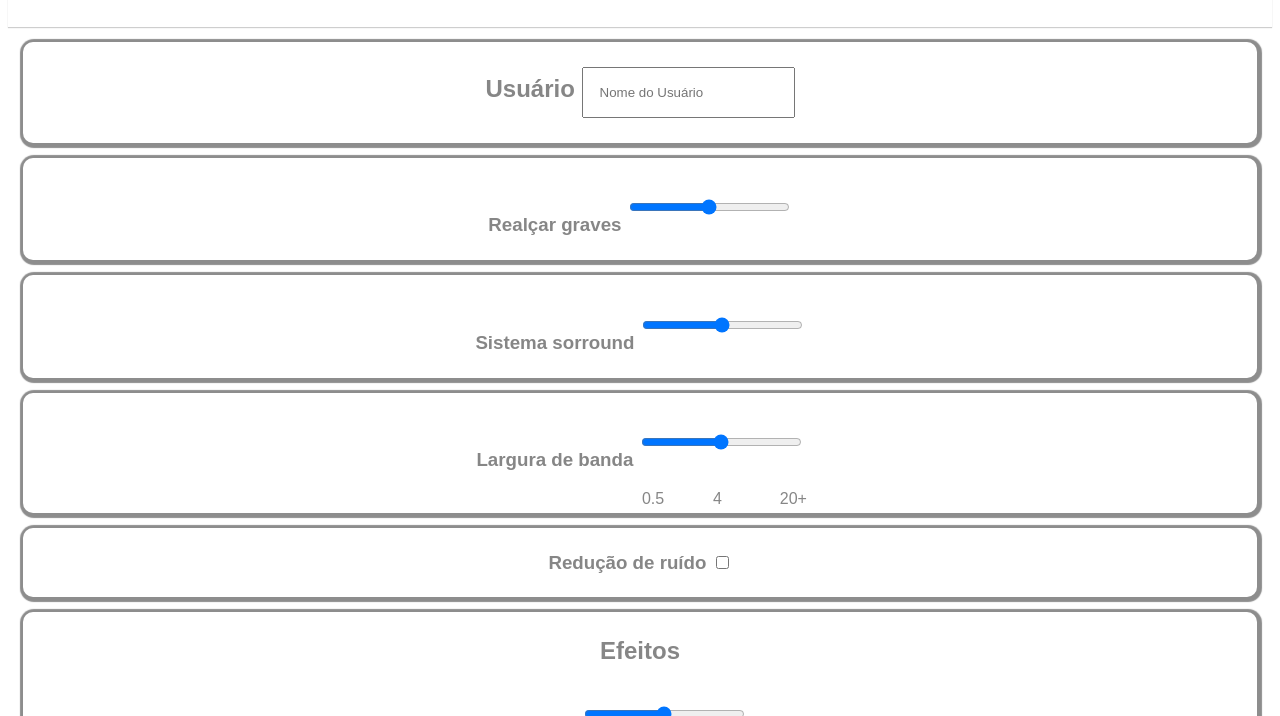
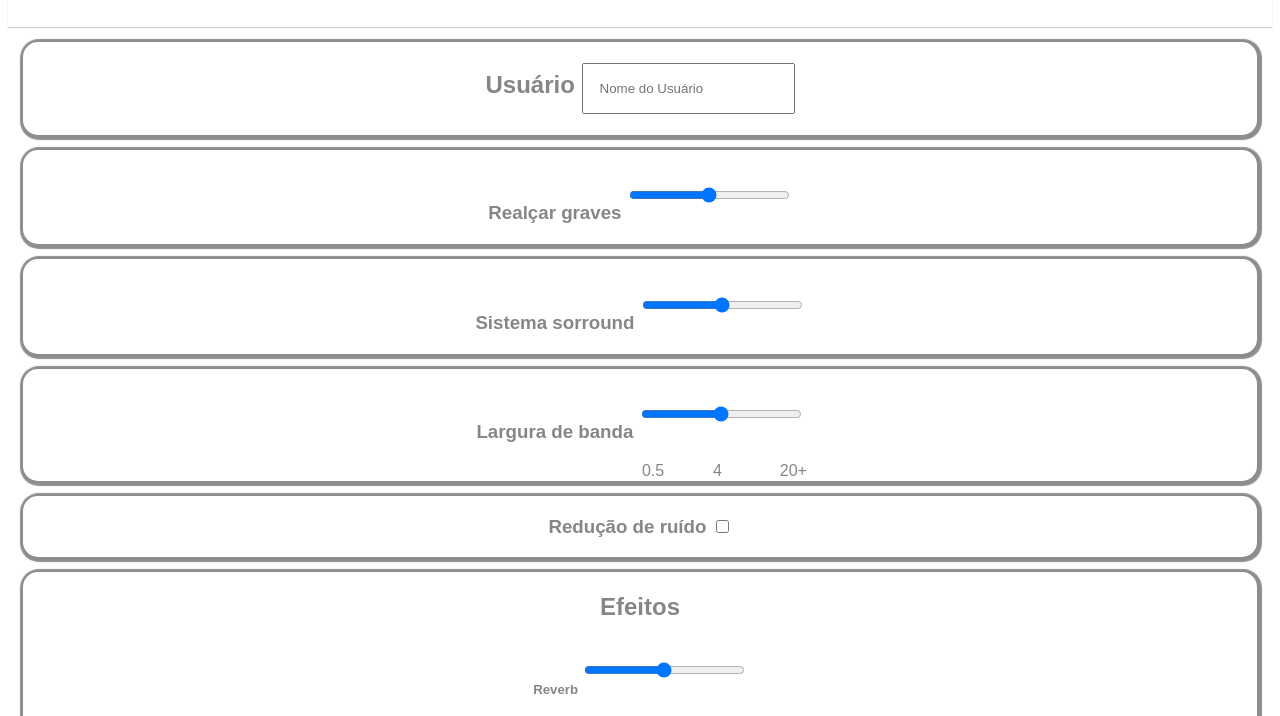
Before and after one commit to SuperChoque123/Funcionalidade-nova---Deezer-Equalizador, a plain HTML site: page index.html in a window 1280 px wide. Shown: the part 77-793 px from the top of the page. Drawn offline with Linux system fonts and the light colour scheme.

Commit message:
Update bonito.css

```diff
--- a/bonito.css
+++ b/bonito.css
@@ -18,8 +18,8 @@ h1 {
 
 section {
     margin: 15px;
-    padding: 5px;
-    border-radius: 10px;
+    padding: 1px;
+    border-radius: 15px;
     background-color: #ffffff;
     box-shadow: 1px 1px 1px 4px #8d8d8d;
 }
```
